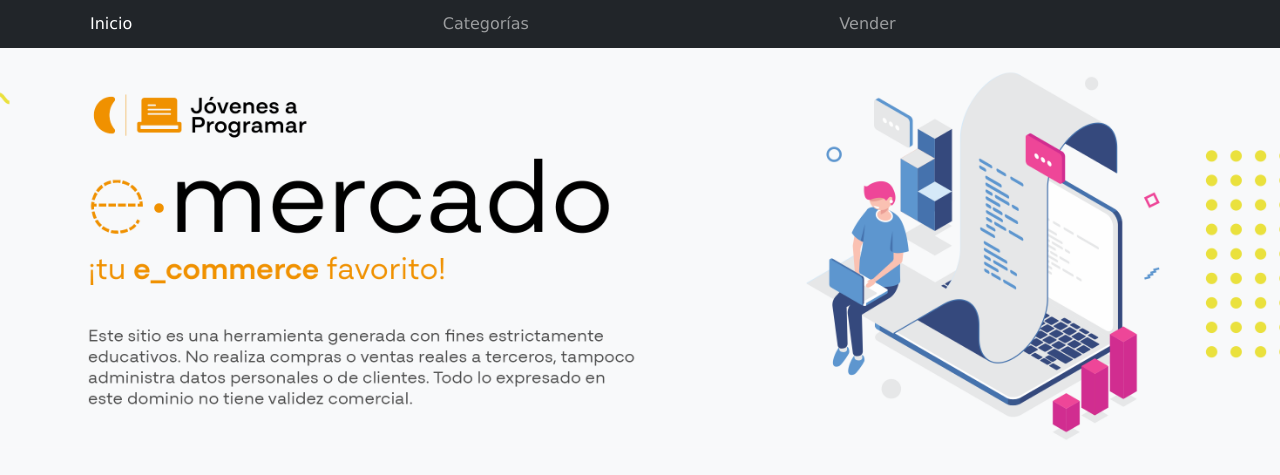
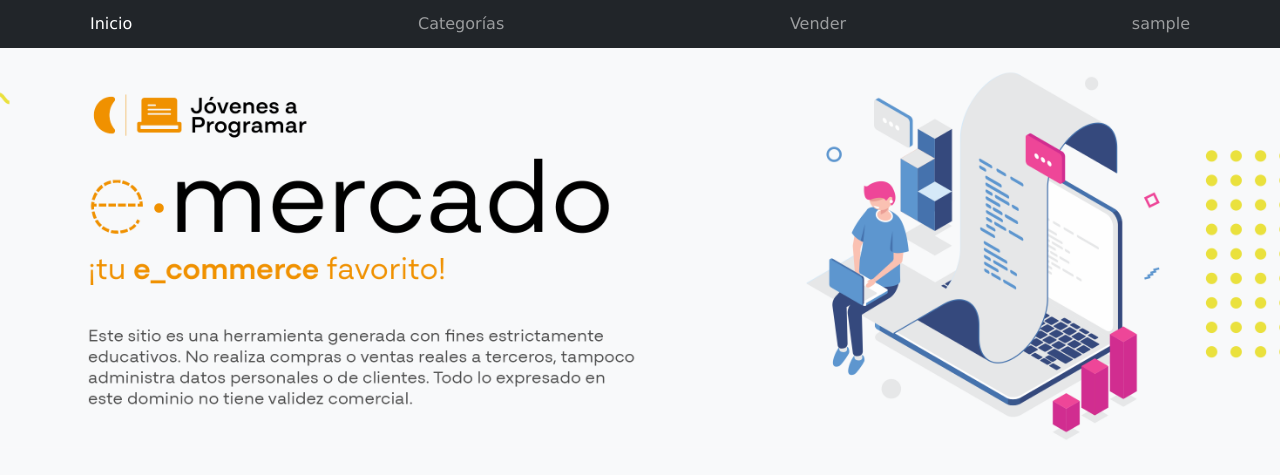
Before and after one commit to juanantelo23/e-commerce, a plain HTML site: page index.html in a window 1280 px wide. Shown: the top 475 px of the page. Drawn offline with Linux system fonts and the light colour scheme; sample sign-in values are in the browser's storage.

Commit message:
Ultima version

```diff
--- a/index.html
+++ b/index.html
@@ -29,7 +29,7 @@
           <li class="nav-item">
             <a class="nav-link" href="sell.html">Vender</a>
           </li>
-          <li class="nav-item">
+          <li class="nav-item" id="user">
           </li>
         </ul>
       </div>
--- a/js/init.js
+++ b/js/init.js
@@ -39,3 +39,15 @@ let getJSONData = function(url){
         return result;
     });
 }
+
+//Método para imprimir el nombre de usuario en la barra de navegación
+document.addEventListener("DOMContentLoaded", function(){
+  var userName = localStorage.getItem("user_name"); //toma los datos guardados en login
+  var insertName = document.createElement("a"); //crea una etiqueta "a" en la barra de navegación
+  insertName.classList.add('nav-link'); //Inserta la clase existente para las etiquetas "a" del top-nav
+
+  if (userName) {
+      insertName.innerHTML = userName; //toma el dato de la variable userName y lo imprime en la top-nav
+      document.getElementById('user').appendChild(insertName); //agrega la etiqueta creada como hijo del elemento li
+  }
+});
```
Also changed, not shown: cart.html (+1 -1 lines), categories.html (+1 -1 lines), js/login.js (+7 -0 lines), login.html (+1 -1 lines), my-profile.html (+1 -1 lines), product-info.html (+1 -1 lines), products.html (+1 -1 lines), sell.html (+1 -1 lines).
